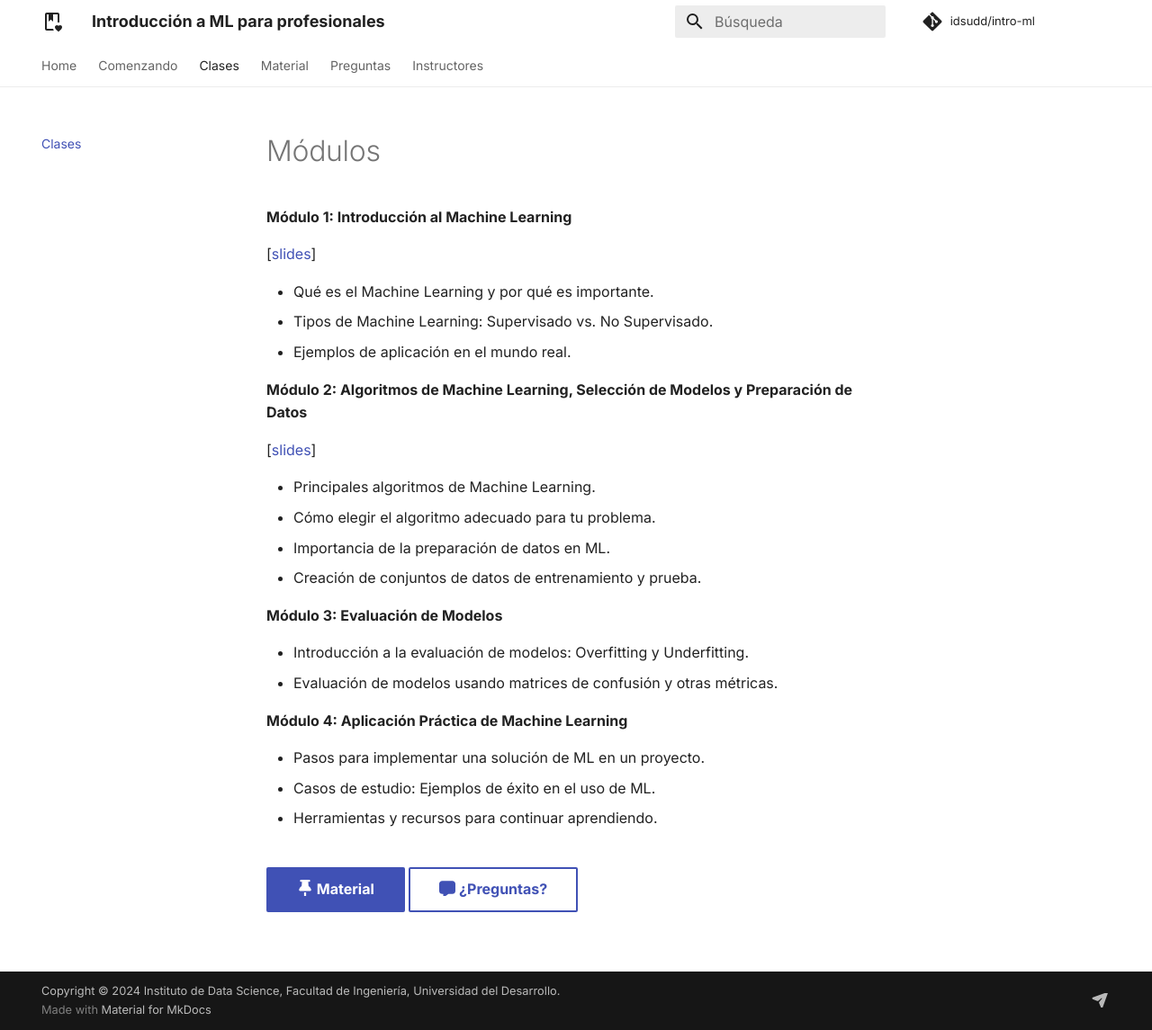
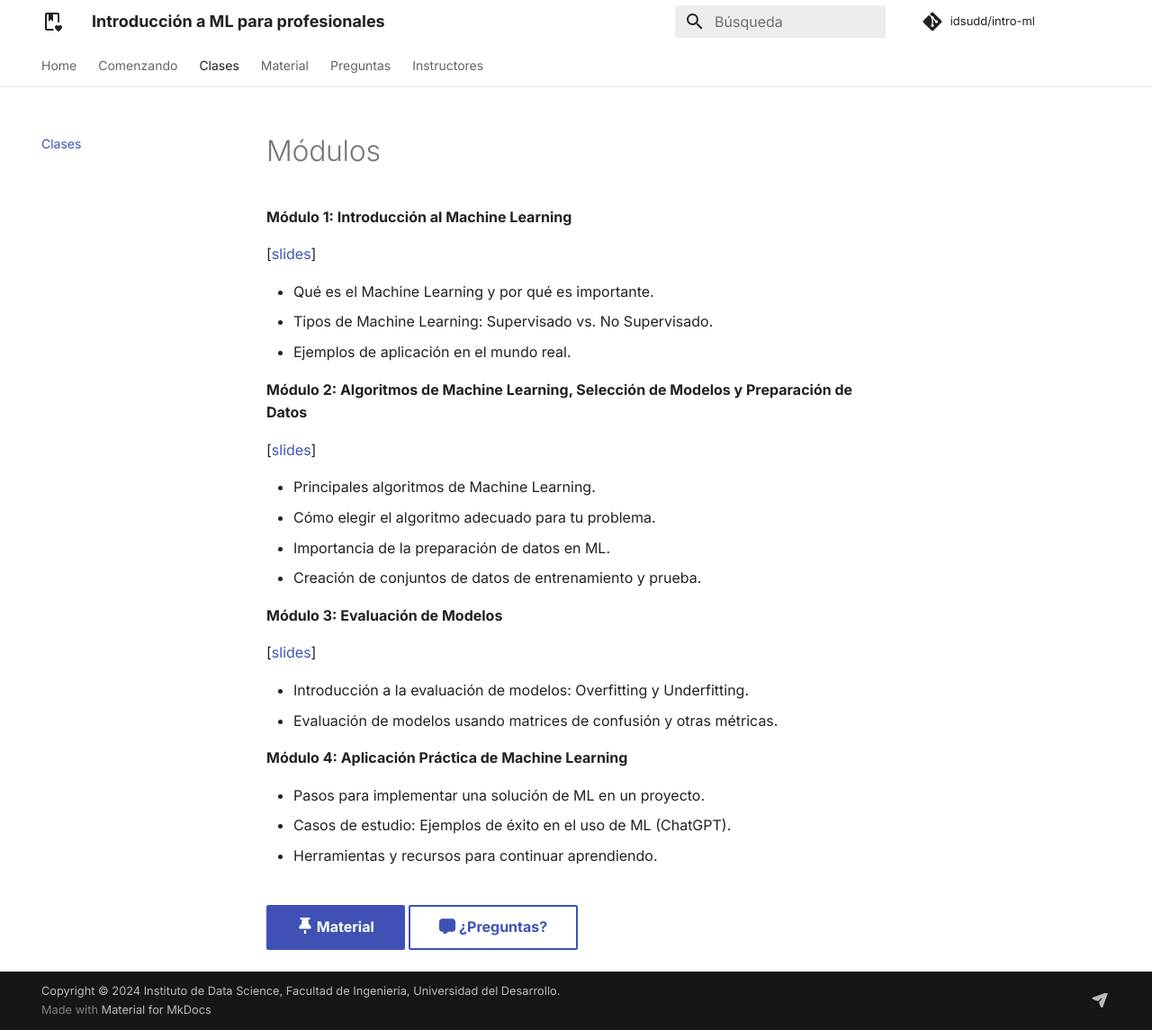
Before and after one commit to idsudd/intro-ml, an MkDocs documentation site: the page built from docs/lectures/index.md, in a window 1280 px wide and 1145 px high. Shown: the whole window at 90% size. Built offline with MkDocs 1.6.1 and Material for MkDocs 9.7.7, drawn with Linux system fonts in a browser that asks for light colours; comment, search, counter and statistics services are not loaded.

Commit message:
Update index.md

```diff
--- a/docs/lectures/index.md
+++ b/docs/lectures/index.md
@@ -20,13 +20,15 @@
 
 **Módulo 3: Evaluación de Modelos**
 
+[[slides](https://docs.google.com/presentation/d/1I8TqurxilVUPZ8XxkMFXStpy3uhy3yR7_ylLmpE2Ewk/edit?usp=sharing)]
+
 - Introducción a la evaluación de modelos: Overfitting y Underfitting.
 - Evaluación de modelos usando matrices de confusión y otras métricas.
 
 **Módulo 4: Aplicación Práctica de Machine Learning**
 
 - Pasos para implementar una solución de ML en un proyecto.
-- Casos de estudio: Ejemplos de éxito en el uso de ML.
+- Casos de estudio: Ejemplos de éxito en el uso de ML (ChatGPT).
 - Herramientas y recursos para continuar aprendiendo.
 <br>
 <br>
```
